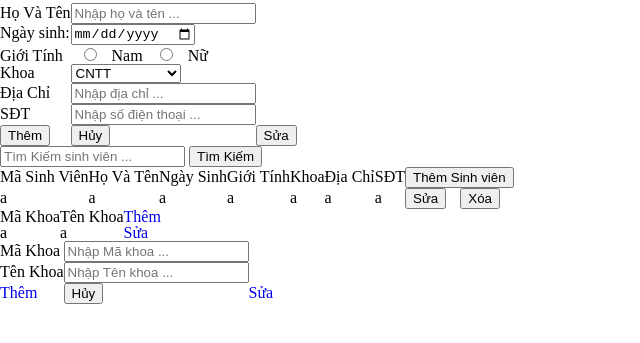
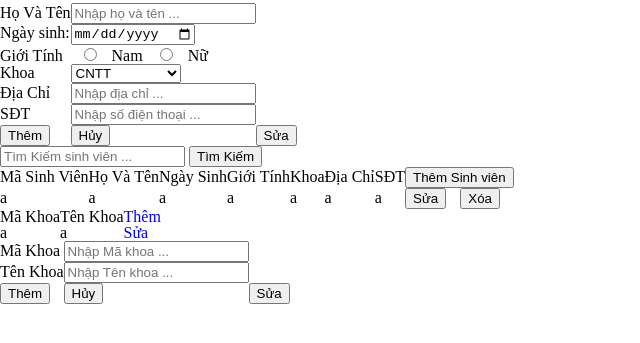
Before and after one commit to chubedan1997/TTS, a plain HTML site: page index.html in a window 1280 px wide. Shown: the part 61-404 px from the top of the page, without its empty margins (0-640 px from the left). Drawn offline with nearby package versions, Linux system fonts and the light colour scheme; files that its build step writes are made by us from their sources.

Commit message:
sua input khoa

```diff
--- a/index.html
+++ b/index.html
@@ -192,13 +192,15 @@
                         </tr>
                         <tr>
                             <td>
-                                <a href="#" class="add-submit-khoa btn-edit" id="add-khoa-btn">Thêm</a>
+                                <input type="submit" href="#" class="add-submit-khoa btn-edit" id="add-khoa-btn"
+                                    value="Thêm"></input>
                             </td>
                             <td>
                                 <input type="reset" value="Hủy" class="btn-submit btn-edit-khoa">
                             </td>
                             <td>
-                                <a href="#" class="btn-edit edit-khoa-btn " id="edit-btn">Sửa</a>
+                                <input type="submit" value="Sửa" href="#" class="btn-edit edit-khoa-btn "
+                                    id="edit-btn"></input>
                             </td>
                         </tr>
                     </table>
@@ -209,6 +211,11 @@
 
     </div>
 
+
+
+
+
+
     <script src="https://unpkg.com/axios/dist/axios.min.js"></script>
 
 
```
